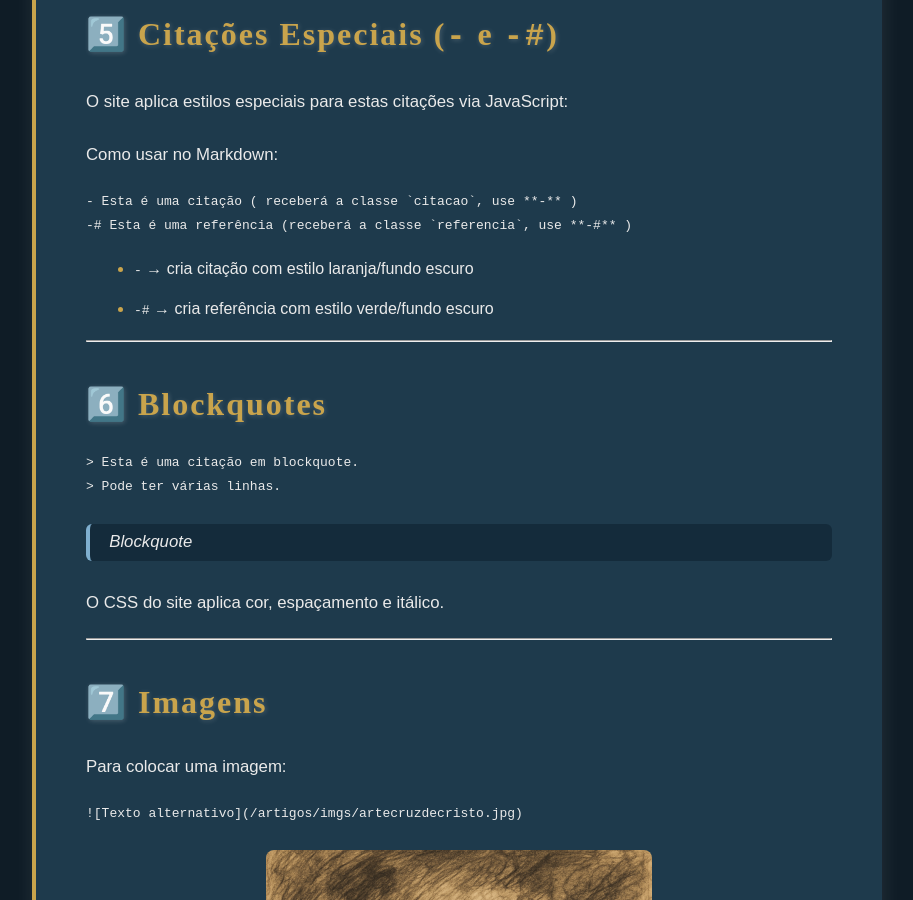
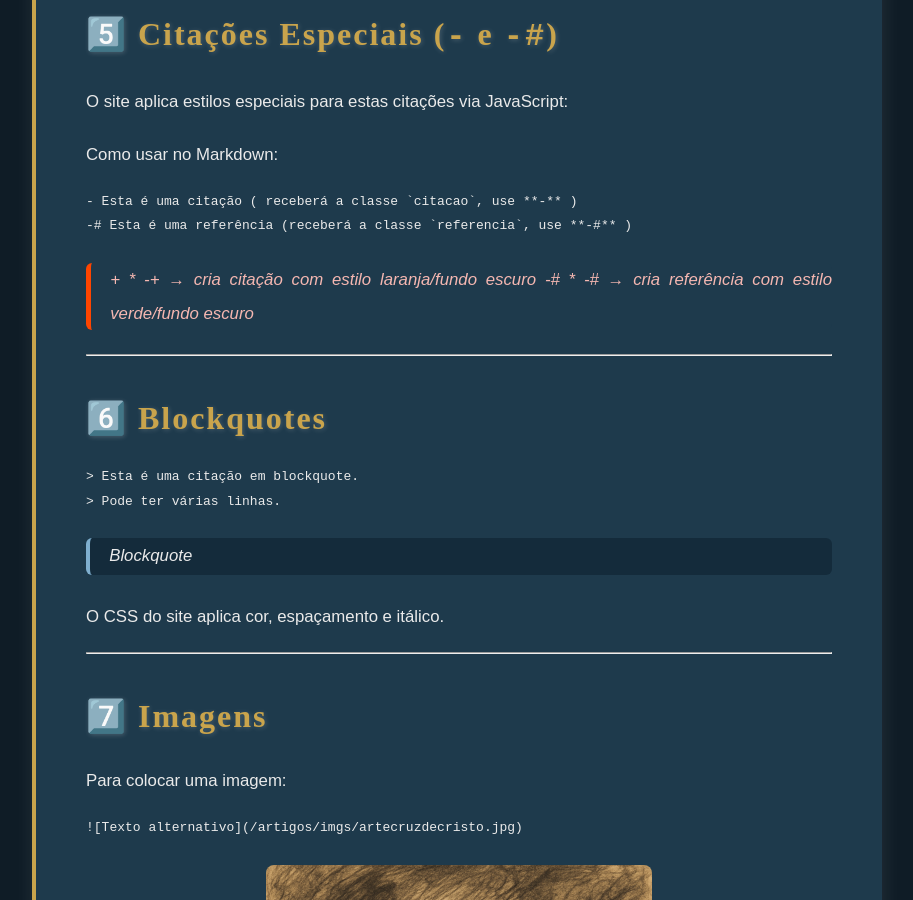
Before and after one commit to Rasyonheneyah/apologetica, a Jekyll site: the page built from _posts/2026-01-16-tutorial.md, in a window 1280 px wide and 900 px high, scrolled down 3200 px. Shown: the whole window, without its empty margins (183-1096 px from the left). Built offline with Jekyll 4.4.1, drawn with Linux system fonts in a browser that asks for light colours; some web fonts are replaced; comment, search, counter and statistics services are not loaded.

````diff
--- a/_posts/2026-01-16-tutorial.md
+++ b/_posts/2026-01-16-tutorial.md
@@ -126,8 +126,8 @@ Como usar no Markdown:
 -# Esta é uma referência (receberá a classe `referencia`, use **-#** )
 ```
 
-* `-` → cria citação com estilo laranja/fundo escuro
-* `-#` → cria referência com estilo verde/fundo escuro
+-+ * `-+` → cria citação com estilo laranja/fundo escuro
+-# * `-#` → cria referência com estilo verde/fundo escuro
 
 ---
 
--- a/js/markdowns.js
+++ b/js/markdowns.js
@@ -8,7 +8,7 @@ document.addEventListener('DOMContentLoaded', () => {
     if (texto.startsWith('-#')) {
       p.classList.add('referencia');
       p.textContent = texto.slice(2).trim();
-    } else if (texto.startsWith('-')) {
+    } else if (texto.startsWith('-+')) {
       p.classList.add('citacao');
       p.textContent = texto.slice(1).trim();
     }
````
Also changed, not shown: _posts/2026-01-22-protestantismo-esta-correto.md (+2 -2 lines).
